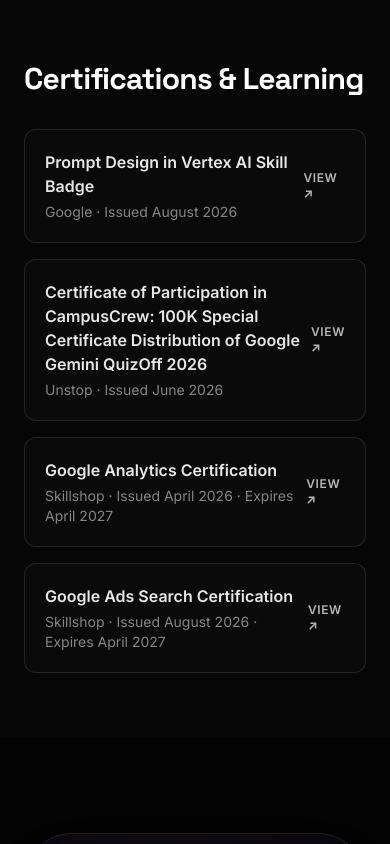
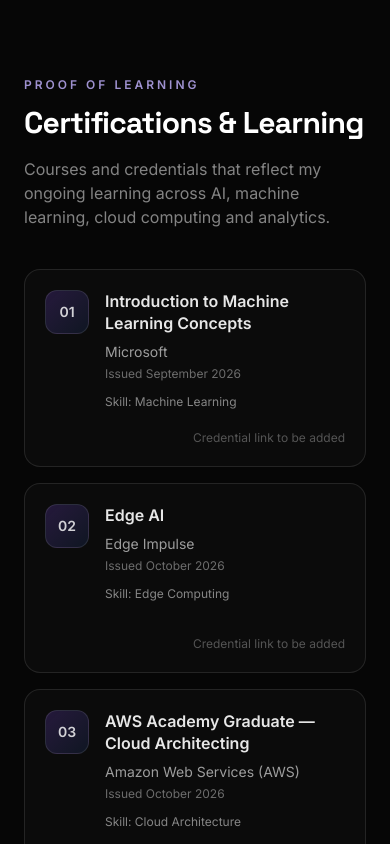
Before and after one commit to Tejas541/tejas-portfolio, a React (Vite) app: page / in a window 390 px wide. Shown: the part 6260-7104 px from the top of the page. Built offline with nearby package versions, Linux system fonts and the light colour scheme.

Commit message:
Add new certifications and improve portfolio section

```diff
--- a/src/app/App.tsx
+++ b/src/app/App.tsx
@@ -49,6 +49,7 @@
           <a href="#projects" className="text-white/70 hover:text-white transition-colors">Projects</a>
           <a href="#exploring" className="text-white/70 hover:text-white transition-colors">Exploring</a>
           <a href="#experience" className="text-white/70 hover:text-white transition-colors">Experience</a>
+          <a href="#certifications" className="text-white/70 hover:text-white transition-colors">Certifications</a>
           <a href="#contact" className="text-white/70 hover:text-white transition-colors">Contact</a>
           <div className="w-px h-4 bg-white/20 mx-2"></div>
           <a href={LINKEDIN_URL} target="_blank" rel="noreferrer" className="text-white/70 hover:text-white transition-colors inline-flex items-center gap-1">LinkedIn ↗</a>
@@ -84,6 +85,7 @@
               <a href="#projects" onClick={() => setIsOpen(false)} className="text-white/80 hover:text-white transition-colors">Projects</a>
               <a href="#exploring" onClick={() => setIsOpen(false)} className="text-white/80 hover:text-white transition-colors">Exploring</a>
               <a href="#experience" onClick={() => setIsOpen(false)} className="text-white/80 hover:text-white transition-colors">Experience</a>
+              <a href="#certifications" onClick={() => setIsOpen(false)} className="text-white/80 hover:text-white transition-colors">Certifications</a>
               <a href="#contact" onClick={() => setIsOpen(false)} className="text-white/80 hover:text-white transition-colors">Contact</a>
 
               <div className="w-full h-px bg-white/10 my-2"></div>
@@ -487,59 +489,102 @@
 function CertificationsSection() {
   const certs = [
     {
+      name: "Introduction to Machine Learning Concepts",
+      org: "Microsoft",
+      year: "Issued September 2026",
+      skill: "Machine Learning",
+      url: ""
+    },
+    {
+      name: "Edge AI",
+      org: "Edge Impulse",
+      year: "Issued October 2026",
+      skill: "Edge Computing",
+      url: ""
+    },
+    {
+      name: "AWS Academy Graduate — Cloud Architecting",
+      org: "Amazon Web Services (AWS)",
+      year: "Issued October 2026",
+      skill: "Cloud Architecture",
+      url: ""
+    },
+    {
+      name: "AWS Academy Graduate — Cloud Foundations",
+      org: "Amazon Web Services (AWS)",
+      year: "Issued September 2026",
+      skill: "Amazon Web Services (AWS)",
+      url: ""
+    },
+    {
       name: "Prompt Design in Vertex AI Skill Badge",
       org: "Google",
       year: "Issued August 2026",
+      skill: "Prompt Design",
       url: "https://www.credly.com/badges/a2681c9a-f59a-4590-9686-5303502ba600/linked_in_profile"
     },
     {
       name: "Certificate of Participation in CampusCrew: 100K Special Certificate Distribution of Google Gemini QuizOff 2026",
       org: "Unstop",
       year: "Issued June 2026",
+      skill: "Generative AI",
       url: "https://unstop.com/certificate-preview/2e555dea-2aee-46de-b9df-07eb344cab0c?utm_campaign=site-emails"
     },
     {
       name: "Google Analytics Certification",
       org: "Skillshop",
       year: "Issued April 2026 · Expires April 2027",
+      skill: "Google Analytics",
       url: "https://skillshop.credential.net/9e52ed3e-4be1-49db-b32b-0c090a177821#acc.w4QziVTc"
     },
     {
       name: "Google Ads Search Certification",
       org: "Skillshop",
       year: "Issued August 2026 · Expires April 2027",
+      skill: "Google Ads",
       url: "https://skillshop.credential.net/29953bad-82ca-492a-b38b-c5380ef43362#acc.3SdpmsLR"
     }
   ];
 
   return (
-    <section className="py-16 px-6 md:px-12 relative z-10 bg-white/[0.01]">
+    <section id="certifications" className="py-20 px-6 md:px-12 relative z-10 bg-white/[0.01]">
       <div className="max-w-5xl mx-auto">
-        <h2 className="text-3xl font-[family-name:var(--font-display)] font-bold mb-8 tracking-tight">Certifications & Learning</h2>
+        <div className="mb-10">
+          <p className="text-xs font-semibold uppercase tracking-[0.25em] text-violet-300/80 mb-3">Proof of learning</p>
+          <h2 className="text-3xl md:text-5xl font-[family-name:var(--font-display)] font-bold mb-4 tracking-tight">Certifications & Learning</h2>
+          <p className="text-white/50 max-w-2xl">Courses and credentials that reflect my ongoing learning across AI, machine learning, cloud computing and analytics.</p>
+        </div>
 
         <div className="grid grid-cols-1 md:grid-cols-2 gap-4">
           {certs.map((cert, idx) => (
-            <div key={idx} className="bg-white/[0.02] border border-white/10 rounded-xl p-5 flex justify-between items-center hover:bg-white/[0.04] transition-colors">
-              <div>
-                <h3 className="font-bold text-white/90 text-base">{cert.name}</h3>
-                <p className="text-white/50 text-sm mt-1">{cert.org} &middot; {cert.year}</p>
+            <article key={cert.name} className="group bg-white/[0.025] border border-white/10 rounded-2xl p-5 md:p-6 flex flex-col min-h-[190px] hover:bg-white/[0.05] hover:border-white/20 transition-all duration-300">
+              <div className="flex items-start gap-4">
+                <div className="w-11 h-11 shrink-0 rounded-xl bg-gradient-to-br from-violet-500/20 to-blue-500/10 border border-white/10 flex items-center justify-center">
+                  <span className="text-sm font-bold text-white/80">{String(idx + 1).padStart(2, "0")}</span>
+                </div>
+                <div className="min-w-0 flex-1">
+                  <h3 className="font-bold text-white/90 text-base leading-snug">{cert.name}</h3>
+                  <p className="text-white/60 text-sm mt-2">{cert.org}</p>
+                  <p className="text-white/40 text-xs mt-1">{cert.year}</p>
+                  <p className="text-white/50 text-xs mt-3">Skill: {cert.skill}</p>
+                </div>
               </div>
-              <a
-                href={cert.url}
-                target="_blank"
-                rel="noreferrer"
-                className="text-xs font-semibold uppercase tracking-wider text-white/70 hover:text-white inline-flex items-center gap-1"
-              >
-                View ↗
-              </a>
-            </div>
+              <div className="mt-auto pt-5 flex justify-end">
+                {cert.url ? (
+                  <a href={cert.url} target="_blank" rel="noreferrer" className="text-xs font-semibold uppercase tracking-wider text-white/70 hover:text-white inline-flex items-center gap-2">
+                    View credential <ExternalLink className="w-3.5 h-3.5" />
+                  </a>
+                ) : (
+                  <span className="text-xs text-white/30">Credential link to be added</span>
+                )}
+              </div>
+            </article>
           ))}
         </div>
       </div>
     </section>
   );
 }
-
 function ContactSection() {
   const [isSubmitting, setIsSubmitting] = useState(false);
   const [submitted, setSubmitted] = useState(false);
```
